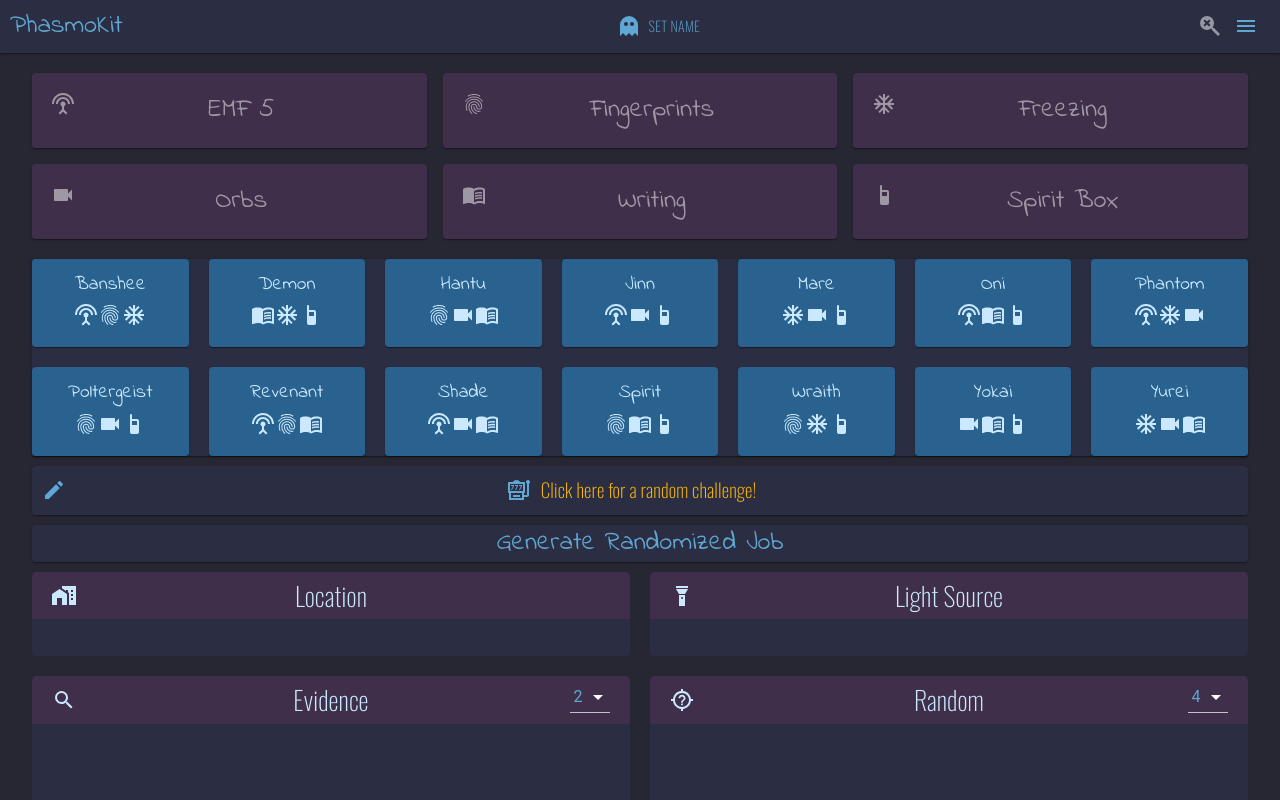
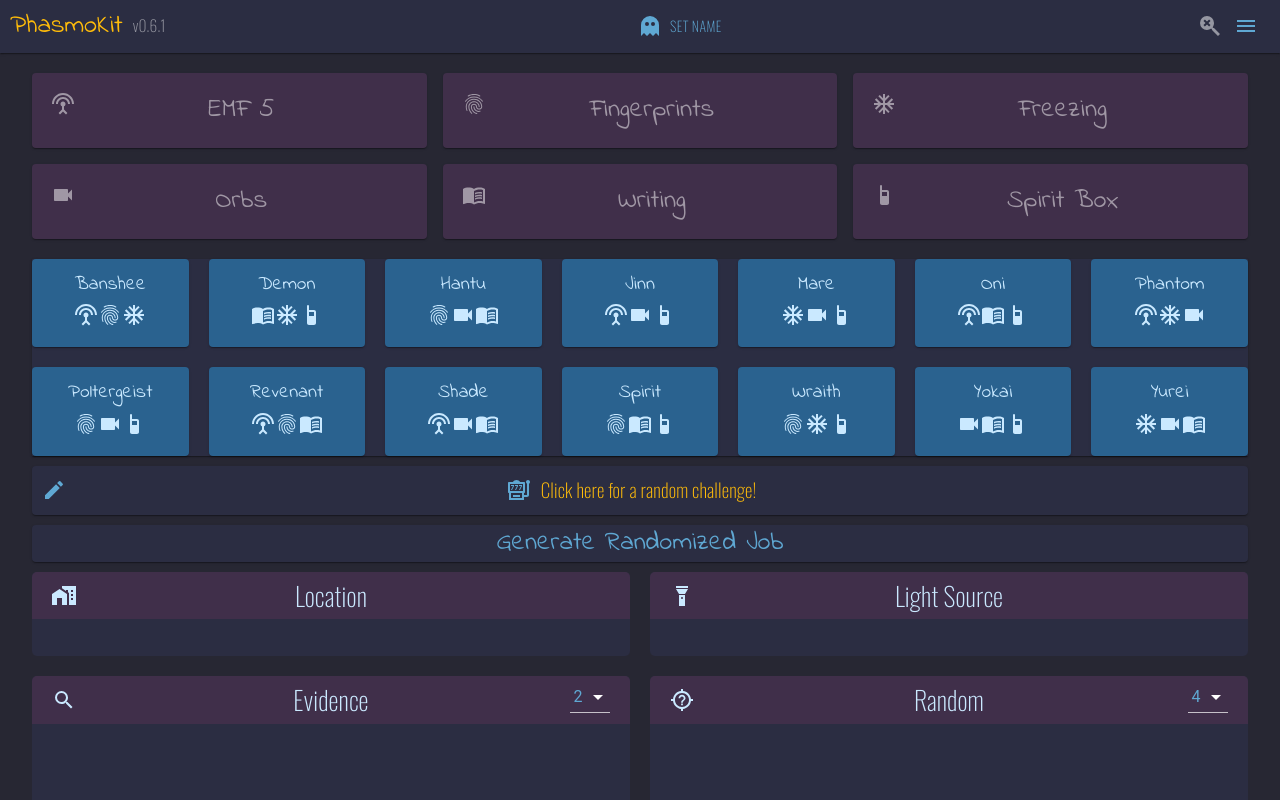
Before and after one commit to gatordunn1/phasmotoolkit, a React (Create React App) app: page / in a window 1280 px wide. Shown: the top 800 px of the page. Built offline with nearby package versions, Linux system fonts and the light colour scheme.

Commit message:
add version, tweak css

```diff
--- a/package.json
+++ b/package.json
@@ -1,6 +1,6 @@
 {
   "name": "phasmokit",
-  "version": "0.6.0",
+  "version": "0.6.1",
   "private": true,
   "dependencies": {
     "@material-ui/core": "^4.11.4",
--- a/src/features/ghostnamemenu/GhostNameMenu.js
+++ b/src/features/ghostnamemenu/GhostNameMenu.js
@@ -40,7 +40,7 @@
     color: theme.palette.text.primary,
     "&:hover": {
       background: "none",
-      color: theme.palette.text.secondary,
+      color: theme.palette.text.accent,
     },
   },
   cancelButton: {
--- a/src/features/header/Header.js
+++ b/src/features/header/Header.js
@@ -4,6 +4,7 @@
 import DeleteIcon from "@material-ui/icons/Delete";
 import Paper from "@material-ui/core/Paper";
 import React from "react";
+import * as pkgJson from '../../../package.json';
 
 import {
   selectFirstname,
@@ -61,7 +62,11 @@
   title: {
     fontFamily: "Indie Flower !important",
     justifySelf: "flex-start",
-    color: theme.palette.text.primary,
+    color: theme.palette.text.accent,
+    "& > span": {
+      fontSize: "0.6em",
+      color: theme.palette.text.disabled,
+    }
   },
 }));
 
@@ -75,7 +80,7 @@
   return (
     <Paper square className={classes.container}>
       <span>
-        <span className={classes.title}>PhasmoKit</span>
+        <span className={classes.title}>PhasmoKit <Readable>v{pkgJson.version}</Readable></span>
       </span>
       {!isVisible ? (
         <Button
```
Also changed, not shown: public/manifest.json.
